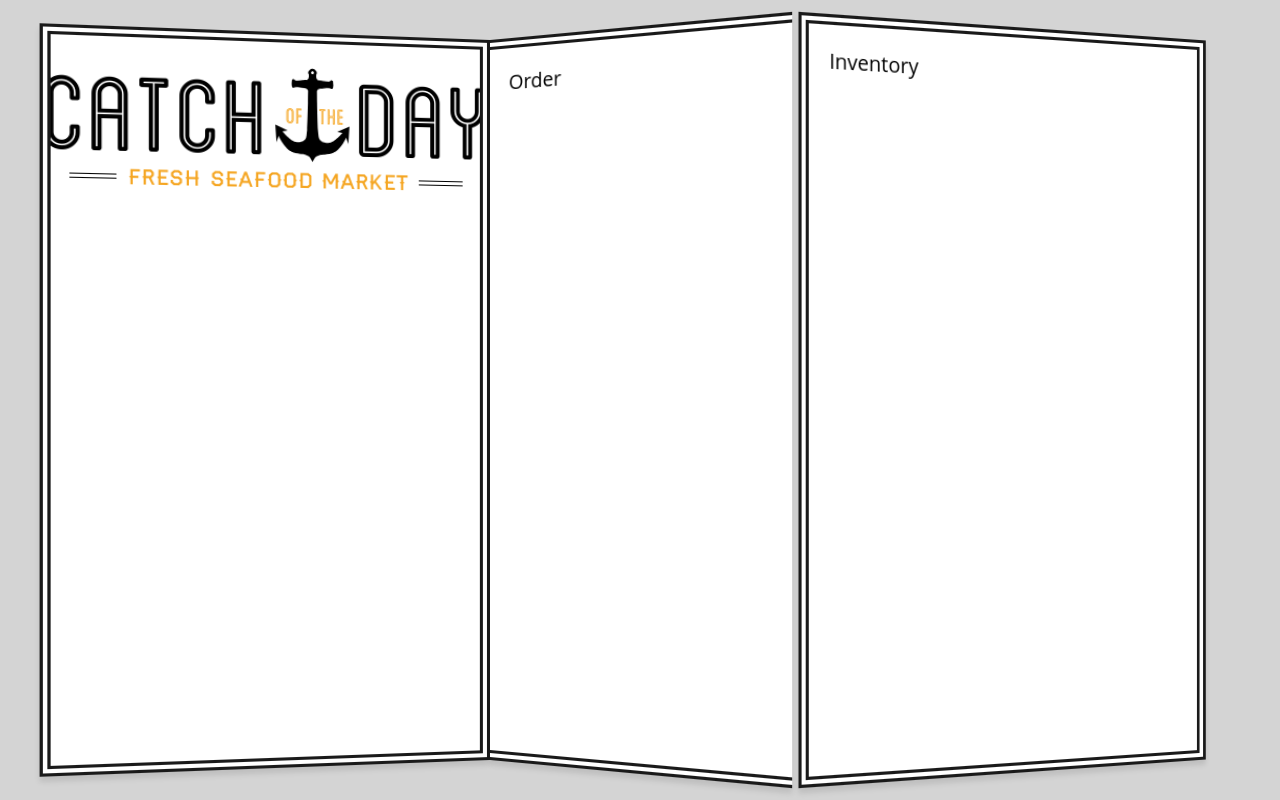
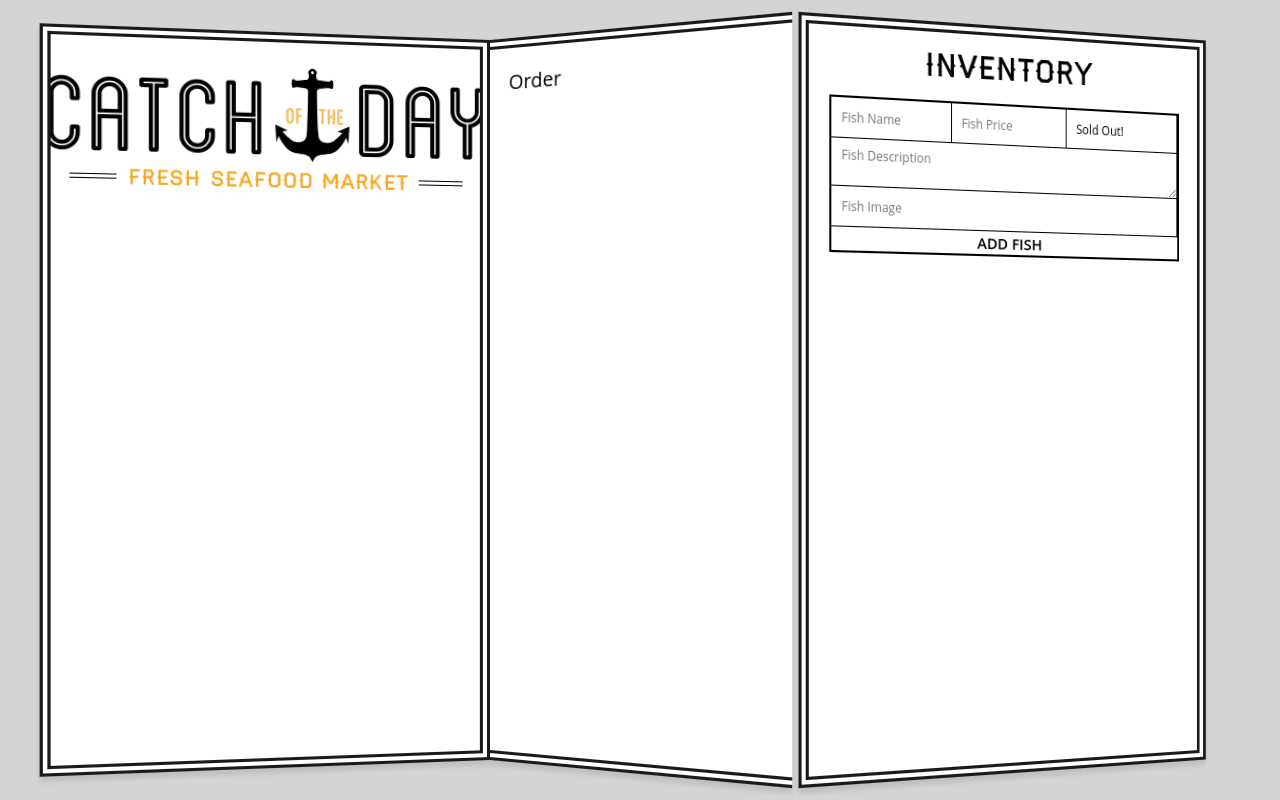
Before and after one commit to alphawaseem/ReactBeginners, a React (Create React App) app: page / in a window 1280 px wide. Both pictures are taken after a click on the button "VISIT THE STORE ->". Built offline with nearby package versions, Linux system fonts and the light colour scheme.

Commit message:
add fish form with preview

```diff
--- /dev/null
+++ b/src/components/AddFishForm.js
@@ -0,0 +1,46 @@
+import React, { Component } from 'react';
+
+export class AddFishForm extends Component {
+
+  state = {
+    name: '',
+    price: '',
+    status: 'unavailable',
+    desc: '',
+    image: ''
+
+  }
+
+  onSubmit = (event) => {
+    event.preventDefault();
+    let fish = {...this.state};
+    this.props.onFishFormSubmit(fish);
+    this.fishForm.reset();
+  }
+
+  onInputChange = (event) => {
+    let key = event.target.name;
+    let state = {...this.state};
+    state[key] = event.target.value;
+    this.props.onInputChange(state);
+    this.setState(state);
+  }
+
+  render() {
+    return (
+      <form ref={(form) => { this.fishForm = form }} onSubmit={this.onSubmit} className="fish-edit">
+        <input type="text" placeholder="Fish Name" name="name" value={this.state.name} onChange={this.onInputChange} />
+        <input type="text" placeholder="Fish Price" name="price" value={this.state.price} onChange={this.onInputChange} />
+        <select placeholder="Fish Status"  value={this.state.status} name="status" onChange={this.onInputChange} >
+          <option value="available" name="status" onChange={this.onInputChange}>Fresh</option>
+          <option value="unavailable" name="status" onChange={this.onInputChange}>Sold Out!</option>
+        </select>
+        <textarea type="text" placeholder="Fish Description" name="desc" value={this.state.desc} onChange={this.onInputChange} />
+        <input type="text" placeholder="Fish Image" name="image" value={this.state.image} onChange={this.onInputChange} />
+        <button type="submit">Add Fish</button>
+      </form>
+    );
+  }
+}
+
+export default AddFishForm;
--- a/src/components/App.js
+++ b/src/components/App.js
@@ -2,17 +2,37 @@ import React, { Component } from 'react';
 import { Header } from './Header';
 import { Order } from './Order';
 import { Inventory } from './Inventory';
+import { Fish } from "./Fish";
 
+export class App extends Component {
 
-class App extends Component {
+  state = {
+    fishPreview: ''
+  }
+
+  onFishFormSubmit = (fish) => {
+    this.setState({
+      fishPreview : ''
+    });
+    console.log('adding ', fish);
+  }
+
+  onInputChange = (fishState) => {
+    this.setState({ fishPreview: fishState });
+  }
   render() {
     return (
       <div className="catch-of-the-day">
         <div className="menu">
-          <Header tagline="Fresh SeaFood Market"/>
+          <Header tagline="Fresh SeaFood Market" />
+          {this.state.fishPreview ? <div>
+            <h3>Preview</h3>
+            <Fish details={this.state.fishPreview} />
+          </div> : ''}
+
         </div>
         <Order />
-        <Inventory />
+        <Inventory onFishFormSubmit={this.onFishFormSubmit} onInputChange={this.onInputChange} />
       </div>
     )
   }
--- /dev/null
+++ b/src/components/Fish.js
@@ -0,0 +1,21 @@
+import React from 'react';
+import { formatPrice } from '../helpers';
+
+export class Fish extends React.Component {
+  render() {
+    const { details } = this.props;
+    return (
+      <li className="menu-fish">
+        <img src={details.image} alt={details.name} />
+        <h3 className="fish-name">
+          {details.name}
+          <span className="price">{formatPrice(details.price)}</span>
+        </h3>
+        <p>{details.desc}</p>
+        <button>Add To Order</button>
+      </li>
+    )
+  }
+}
+
+export default Fish;
--- a/src/components/Inventory.js
+++ b/src/components/Inventory.js
@@ -1,10 +1,13 @@
 import React, { Component } from 'react';
-
+import { AddFishForm } from "./AddFishForm";
 
 export class Inventory extends Component {
   render(){
     return (
-      <div>Inventory</div>
+      <div>
+        <h2>Inventory</h2>
+        <AddFishForm onInputChange={this.props.onInputChange} onFishFormSubmit={this.props.onFishFormSubmit} />
+      </div>
     )
   }
 }
```
